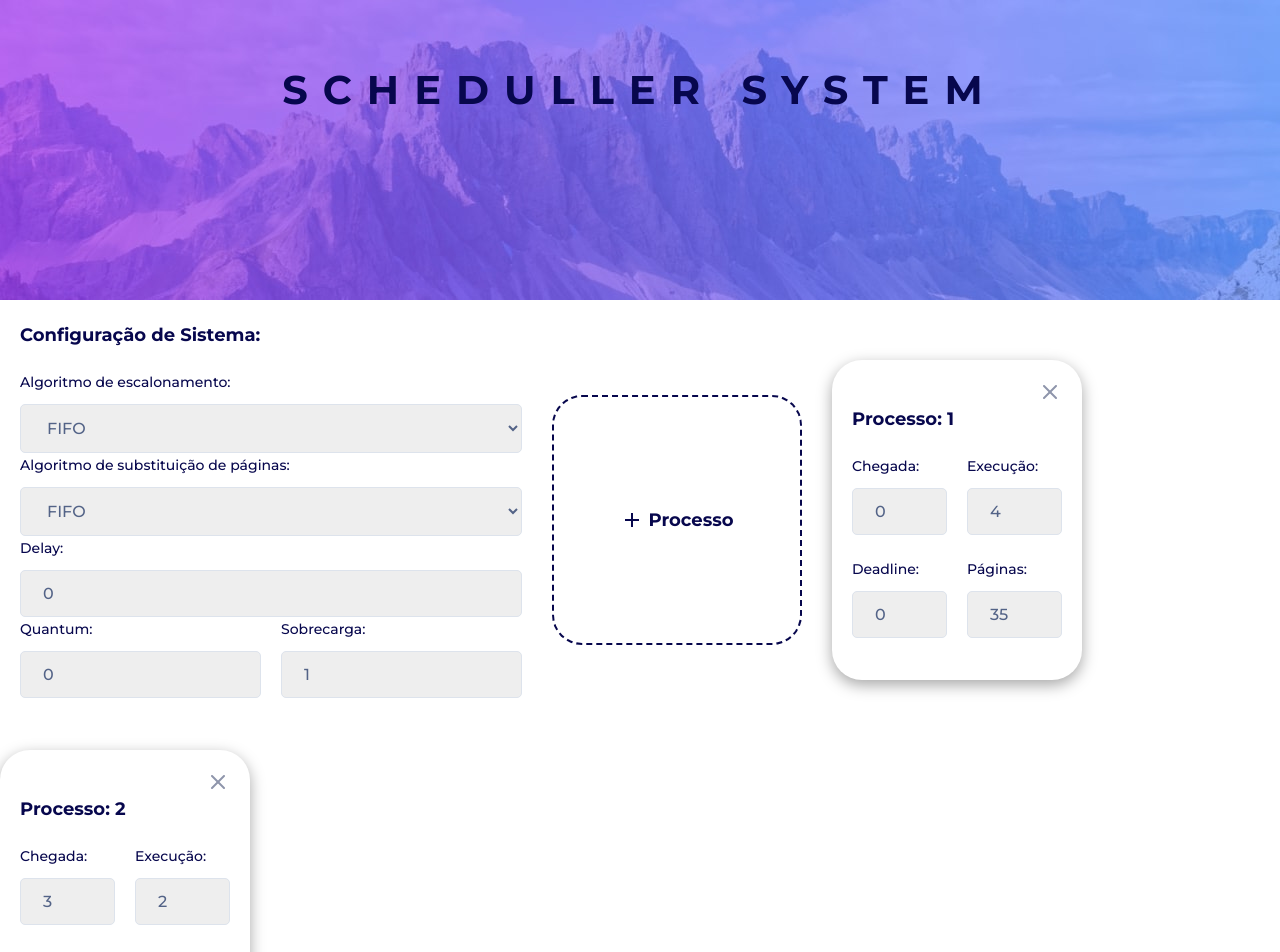
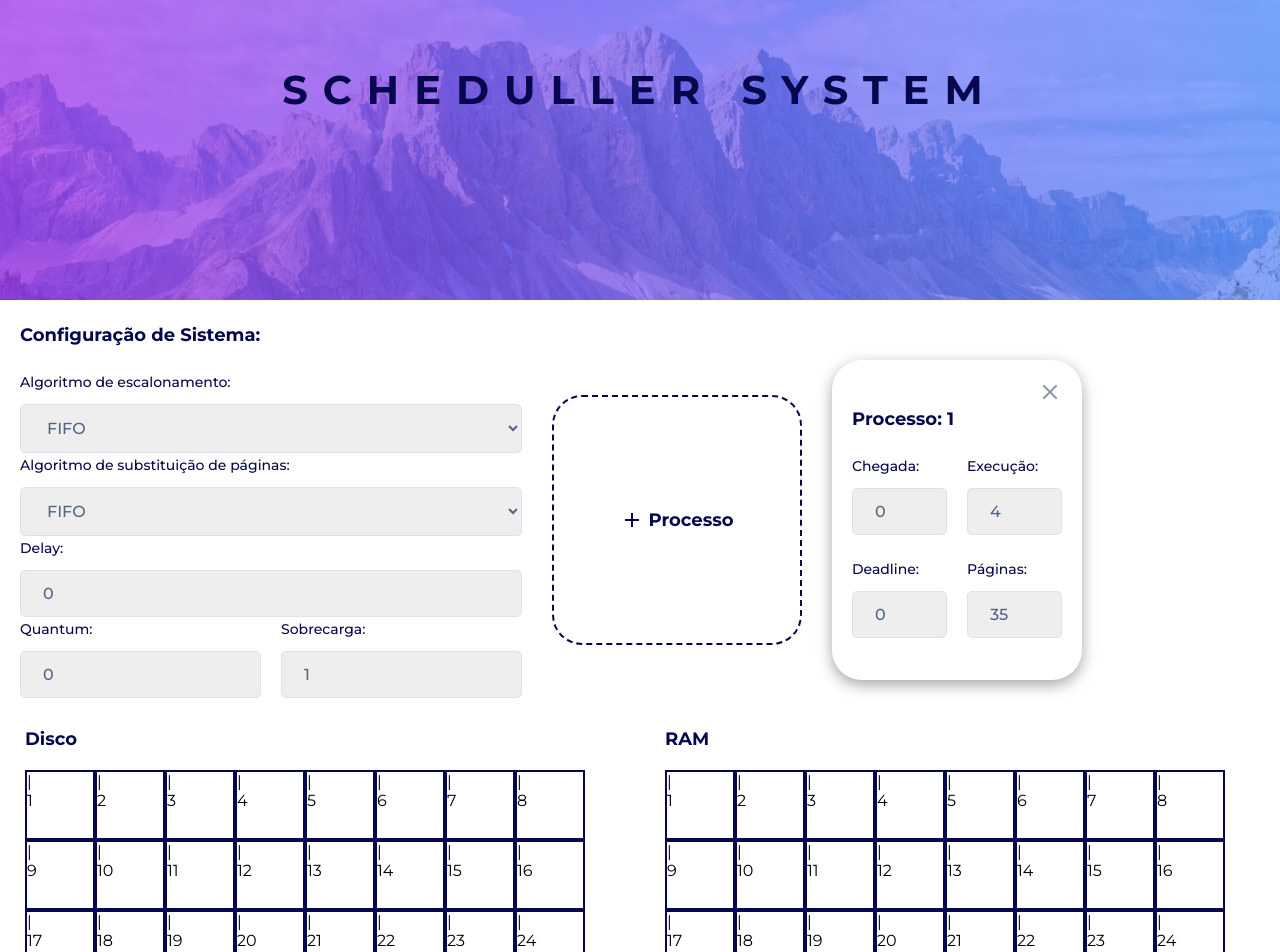
Before and after one commit to brenoamin/process-scheduller, a React (Vite) app: page / in a window 1280 px wide. Shown: the top 952 px of the page. Built offline with nearby package versions, Linux system fonts and the light colour scheme; the HTML template or start-up script is replaced by a standard one.

Commit message:
improvement: use the Process class along with the Process state

```diff
--- a/src/App.tsx
+++ b/src/App.tsx
@@ -12,22 +12,7 @@ import { Conditions } from "./types/Conditions";
 
 function App() {
   const [processes, setProcesses] = useState<Process[]>([
-    {
-      id: 1,
-      arrivalTime: 0,
-      executionTime: 4,
-      numPages: 35,
-      deadline: 0,
-      remainingTime: 0,
-    },
-    {
-      id: 2,
-      arrivalTime: 3,
-      executionTime: 2,
-      numPages: 15,
-      deadline: 0,
-      remainingTime: 0,
-    },
+    new Process(1, 0, 4, 0, 35),
   ]);
 
   const [systemSettings, setSystemSettings] = useState<Conditions>({
@@ -42,14 +27,7 @@ function App() {
     const nextId =
       processes.length > 0 ? processes[processes.length - 1].id + 1 : 1;
 
-    const newProcess: Process = {
-      id: nextId,
-      arrivalTime: 0,
-      executionTime: 1,
-      numPages: 1,
-      deadline: 0,
-      remainingTime: 0,
-    };
+    const newProcess: Process = new Process(nextId, 0, 1, 0, 1);
 
     setProcesses([...processes, newProcess]);
   };
--- a/src/components/ProcessBox/index.tsx
+++ b/src/components/ProcessBox/index.tsx
@@ -39,10 +39,13 @@ export const ProcessBox = ({
     setProcesses((prevProcesses) =>
       prevProcesses.map((process) =>
         process.id === id
-          ? {
-              ...process,
-              [name]: parsedValue,
-            }
+          ? new Process(
+              process.id,
+              name === "arrivalTime" ? parsedValue : process.arrivalTime,
+              name === "executionTime" ? parsedValue : process.executionTime,
+              name === "deadline" ? parsedValue : process.deadline,
+              name === "numPages" ? parsedValue : process.numPages
+            )
           : process
       )
     );
```
